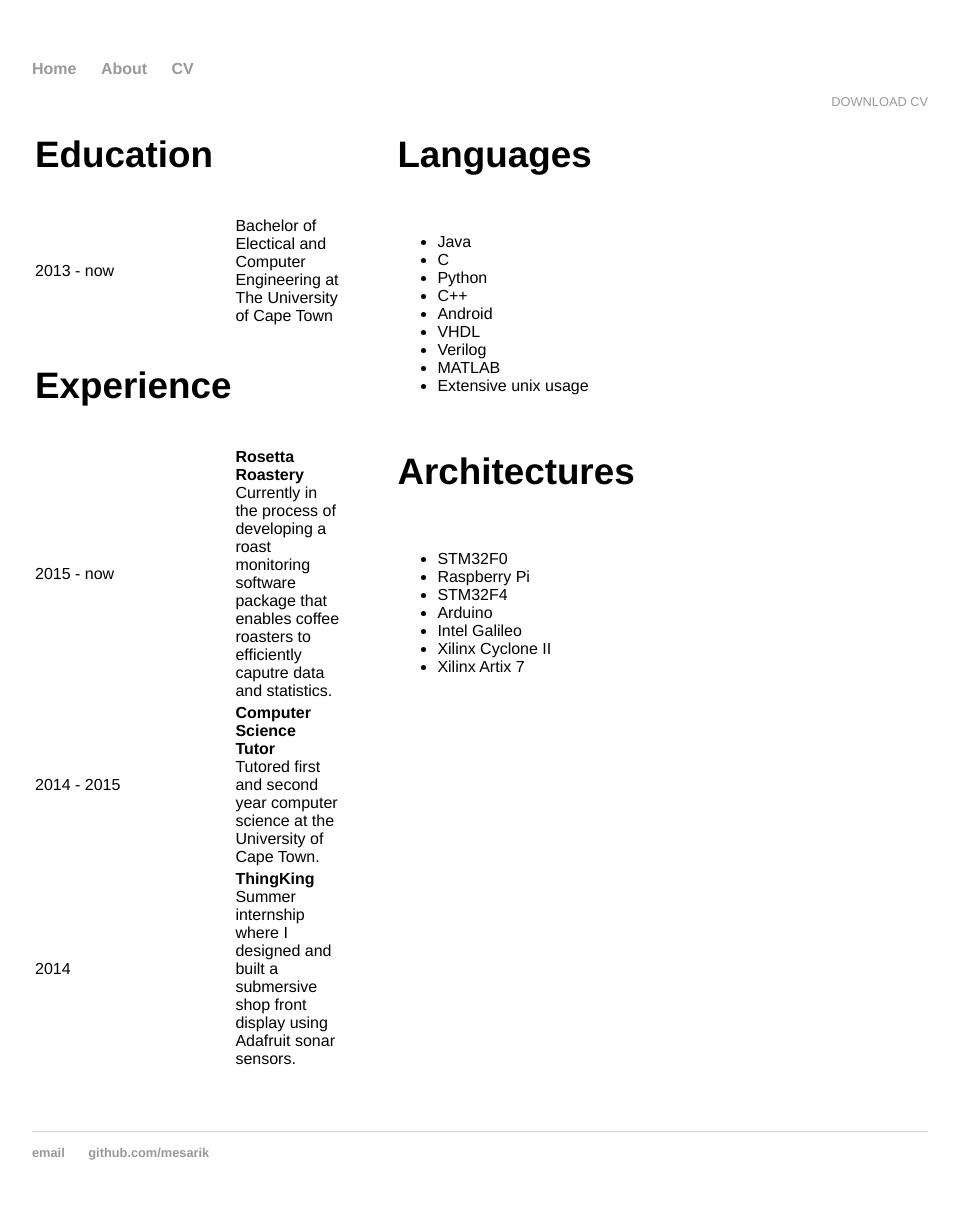
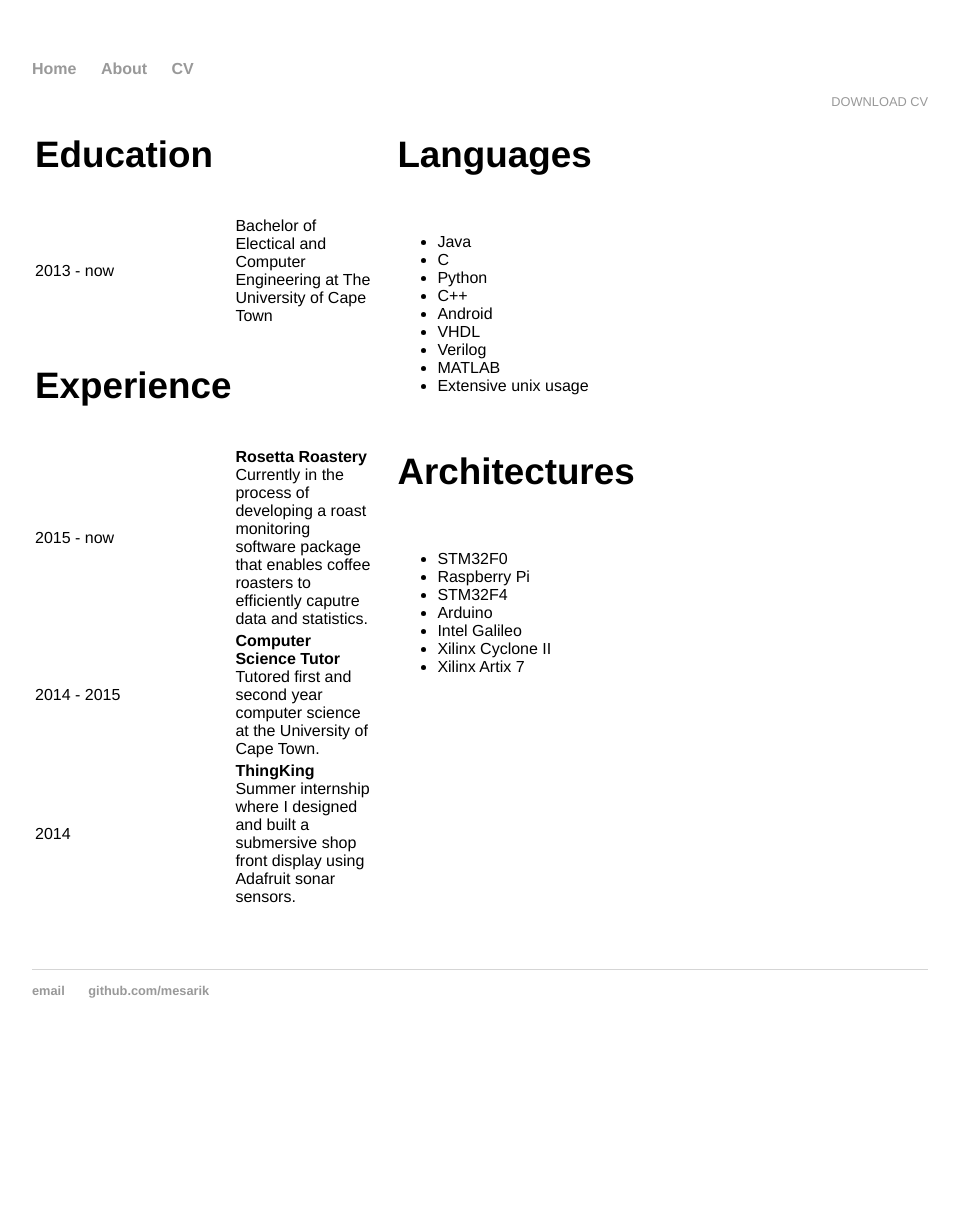
Before and after one commit to mesarcik/mesarcik.github.io, a Jekyll site: the page built from cv/index.html, in a window 1280 px wide. Shown: the whole page, without its empty margins (160-1119 px from the left). Built offline with Jekyll 4.4.1, drawn with Linux system fonts in a browser that asks for light colours; after the commit the page ends 1058 px from its top, so only the background shows below that.

Commit message:
git_uploader.sh

```diff
--- a/css/main.css
+++ b/css/main.css
@@ -5,7 +5,7 @@ a:hover { text-decoration: underline; }
 
 table {border: none;
 vertical-align: top;
-padding-right: 3em;}
+padding-right: 1em;}
 
 
 p{ font-size: 1.5em; line-height: 1.4em; color: #333; }
```
